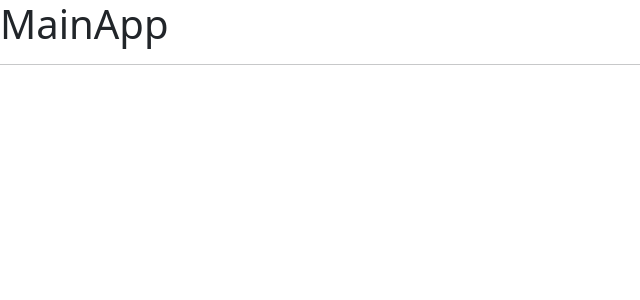
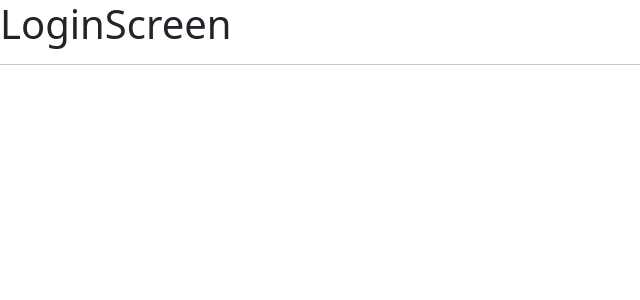
Before and after one commit to ewa1do/React-Course, a React (Vite) app in the folder hooks-app/: page /login in a window 1280 px wide. Shown: the top 300 px of the page, without its empty margins (0-640 px from the left). Built offline with nearby package versions, Linux system fonts and the light colour scheme.

Commit message:
configurar router en react

```diff
--- /dev/null
+++ b/hooks-app/src/components/09-useContext/AppRouter.jsx
@@ -0,0 +1,41 @@
+import React from 'react';
+
+import {
+  BrowserRouter as Router,
+  Routes,
+  Route,
+} from 'react-router-dom';
+
+import AboutScreen from './AboutScreen';
+import HomeScreen from './HomeScreen';
+import LoginScreen from './LoginScreen';
+
+const AppRouter = () => {
+  return (
+    <Router>
+      <div>
+        <Routes>
+          <Route
+            exact
+            path='/'
+            element={<HomeScreen />}
+          />
+
+          <Route
+            exact
+            path='/about'
+            element={<AboutScreen />}
+          />
+
+          <Route
+            exact
+            path='/login'
+            element={<LoginScreen />}
+          />
+        </Routes>
+      </div>
+    </Router>
+  );
+};
+
+export default AppRouter;
--- a/hooks-app/src/components/09-useContext/MainApp.jsx
+++ b/hooks-app/src/components/09-useContext/MainApp.jsx
@@ -1,12 +1,9 @@
 import React from 'react';
 
+import AppRouter from './AppRouter';
+
 const MainApp = () => {
-  return (
-    <div>
-      <h1>MainApp</h1>
-      <hr />
-    </div>
-  );
+  return <AppRouter />;
 };
 
 export default MainApp;
```
